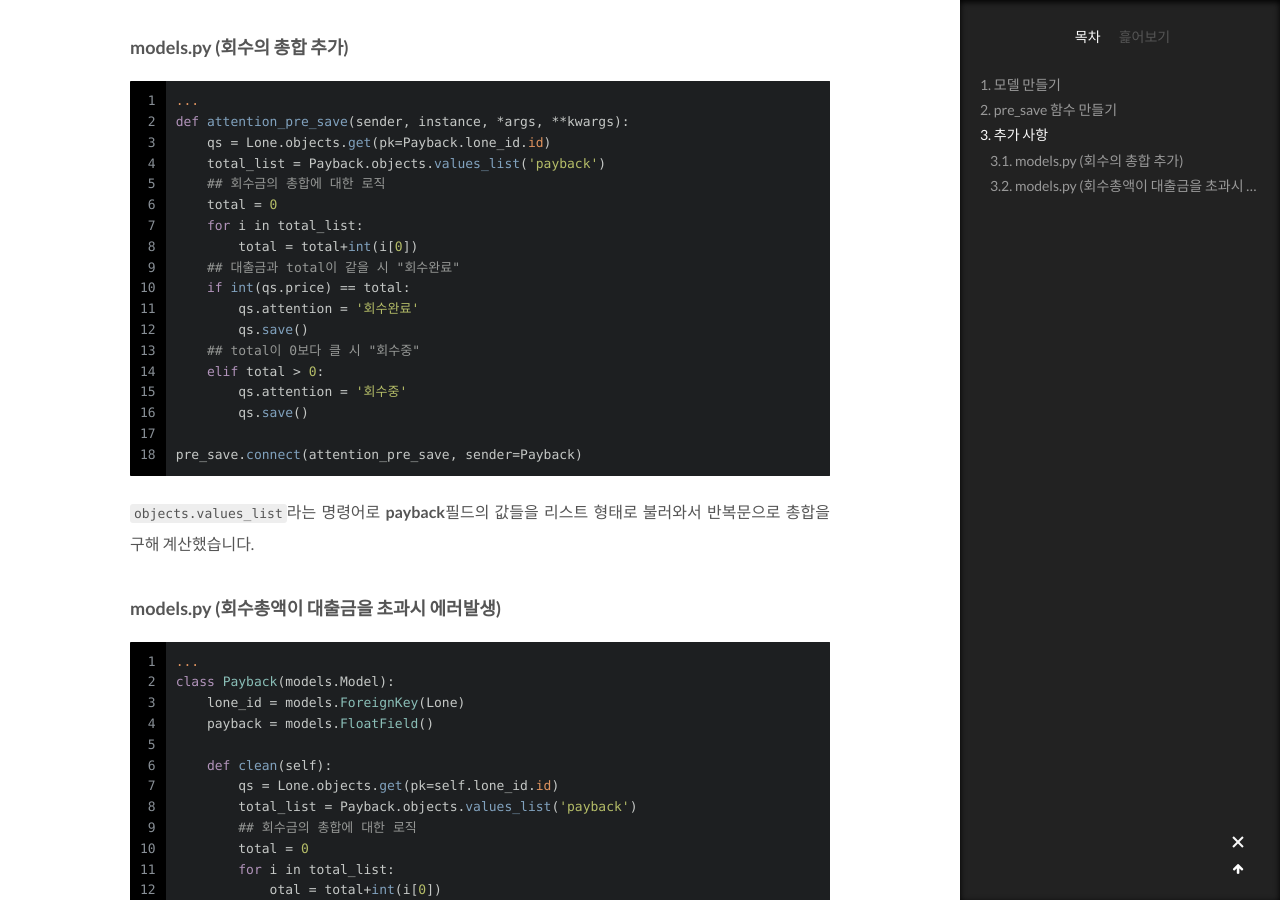
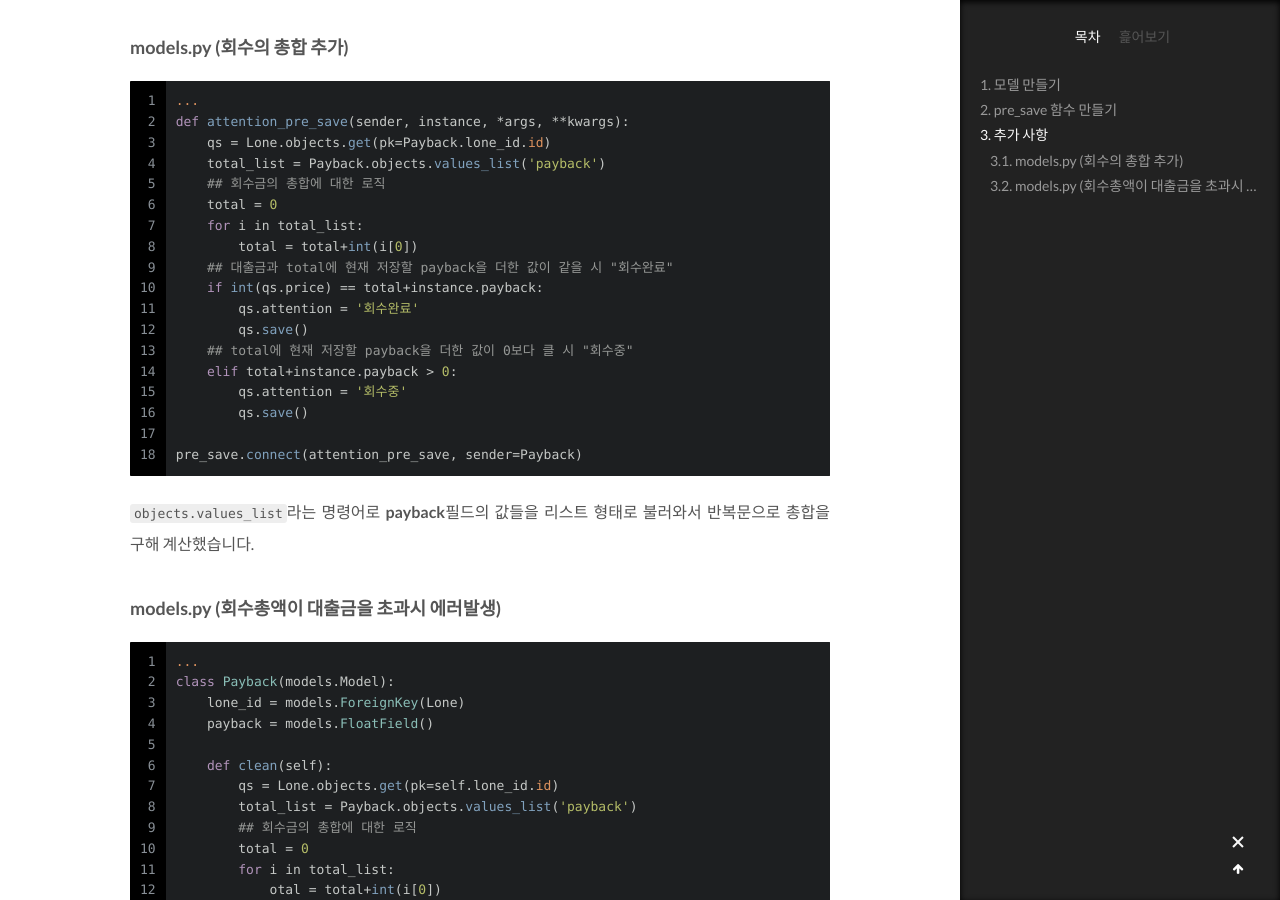
Before and after one commit to wkddnjset/wkddnjset.github.io, a Jekyll site: the page built from _posts/2018-02-06-(Django)-2개의-모델을-비교해-필드값-업데이트하기.md, in a window 1280 px wide and 900 px high, scrolled down 1985 px. Built offline with Jekyll 4.4.1, drawn with Linux system fonts in a browser that asks for light colours; comment, search, counter and statistics services are not loaded.

Commit message:
2018-02-06

```diff
--- a/_posts/2018-02-06-(Django)-2개의-모델을-비교해-필드값-업데이트하기.md
+++ b/_posts/2018-02-06-(Django)-2개의-모델을-비교해-필드값-업데이트하기.md
@@ -78,12 +78,12 @@ def attention_pre_save(sender, instance, *args, **kwargs):
     total = 0
     for i in total_list:
     	total = total+int(i[0])
-    ## 대출금과 total이 같을 시 "회수완료"
-    if int(qs.price) == total:
+    ## 대출금과 total에 현재 저장할 payback을 더한 값이 같을 시 "회수완료"
+    if int(qs.price) == total+instance.payback:
         qs.attention = '회수완료'
         qs.save()
-    ## total이 0보다 클 시 "회수중"
-    elif total > 0:
+    ## total에 현재 저장할 payback을 더한 값이 0보다 클 시 "회수중"
+    elif total+instance.payback > 0:
         qs.attention = '회수중'
         qs.save()
 
```
